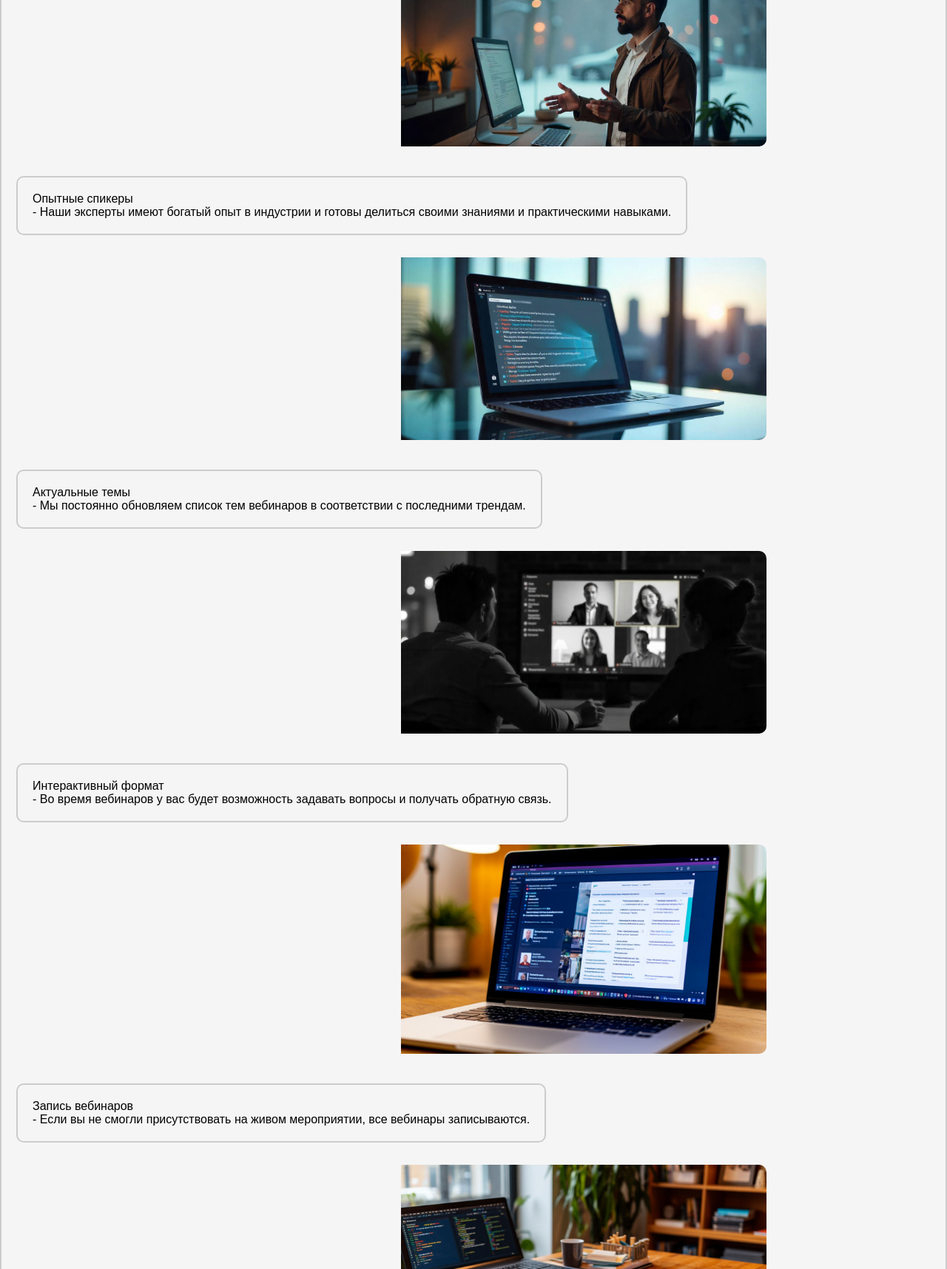
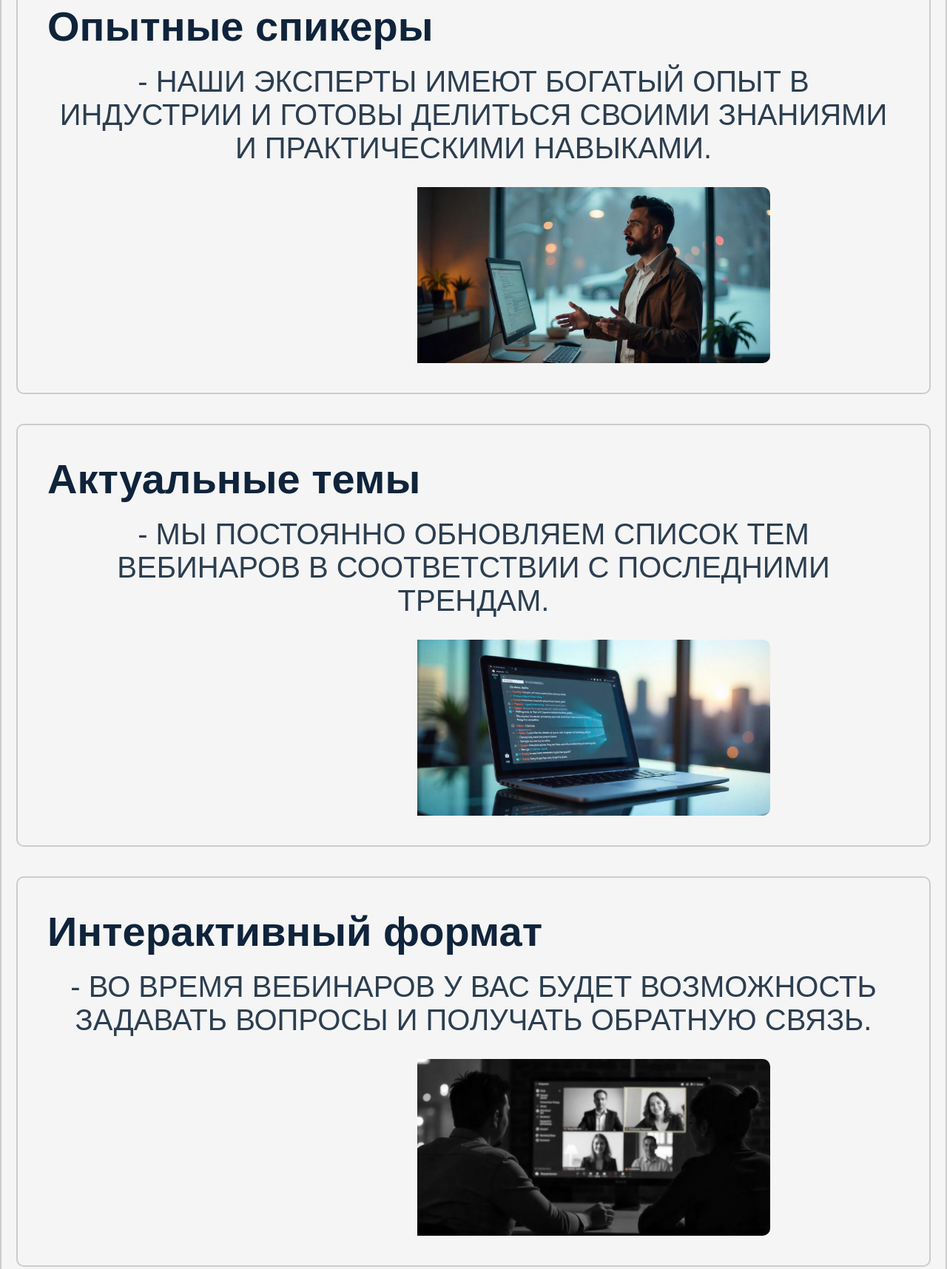
Before and after one commit to RRFEref/rodionvebinars, a plain HTML site: page index.html in a window 1280 px wide. Shown: the part 1182-2898 px from the top of the page at 74% size. Drawn offline with Linux system fonts and the light colour scheme.

Commit message:
index.html

```diff
--- a/index.html
+++ b/index.html
@@ -37,16 +37,16 @@
 <div class="container">
   <h3>Почему именно наши вебинары по программированию?</h3>
   <ul class="table">
-    <img src="static/styles/images/fonts/freepik__the-style-is-candid-image-photography-with-natural__71448.jpeg" alt="" class="tab">
-    <li class="table 1"><span class="highlight1">Опытные спикеры</span> - Наши эксперты имеют богатый опыт в индустрии и готовы делиться своими знаниями и практическими навыками.</li>
-    <img src="static/styles/images/fonts/freepik__the-style-is-candid-image-photography-with-natural__71449.jpeg" alt="" class="tab">
-      <li class="table 2"><span class="highlight2">Актуальные темы</span> - Мы постоянно обновляем список тем вебинаров в соответствии с последними трендам.</li>
-      <img src="static/styles/images/fonts/freepik__the-style-is-candid-image-photography-with-natural__71450.jpeg" alt="" class="tab">
-      <li class="table 3"><span class="highlight3">Интерактивный формат</span> - Во время вебинаров у вас будет возможность задавать вопросы и получать обратную связь.</li>
-      <img src="static/styles/images/fonts/zapis.jpg" alt="" class="tab">
-      <li class="table 4"><span class="highlight4">Запись вебинаров</span> - Если вы не смогли присутствовать на живом мероприятии, все вебинары записываются.</li>
-      <img src="static/styles/images/fonts/erf.jpg" alt="" class="tab">
-      <li class="table 5"><span class="highlight5">Доступные материалы</span> - По завершению вебинара вы получите доступ к дополнительным ресурсам. </li>
+    <li class="table 1"><span class="highlight">Опытные спикеры</span> <p class="tab">- Наши эксперты имеют богатый опыт в индустрии и готовы делиться своими знаниями и практическими навыками.</p>
+      <img class="tab" src="static/styles/images/fonts/freepik__the-style-is-candid-image-photography-with-natural__71448.jpeg" alt="" class="tab"></li>
+      <li class="table 2"><span class="highlight">Актуальные темы</span> <p class="tab">- Мы постоянно обновляем список тем вебинаров в соответствии с последними трендам.</p>
+        <img class="tab" src="static/styles/images/fonts/freepik__the-style-is-candid-image-photography-with-natural__71449.jpeg" alt="" class="tab"></li>
+      <li class="table 3"><span class="highlight">Интерактивный формат</span> <p class="tab">- Во время вебинаров у вас будет возможность задавать вопросы и получать обратную связь.</p>
+        <img class="tab" src="static/styles/images/fonts/freepik__the-style-is-candid-image-photography-with-natural__71450.jpeg" alt="" class="tab"></li>
+      <li class="table 4"><span class="highlight">Запись вебинаров</span> <p class="tab">- Если вы не смогли присутствовать на живом мероприятии, все вебинары записываются.</p>
+        <img class="tab" src="static/styles/images/fonts/zapis.jpg" alt="" class="tab"></li>
+      <li class="table 5"><span class="highlight">Доступные материалы</span> <p class="tab">- По завершению вебинара вы получите доступ к дополнительным ресурсам.</p>
+        <img class="tab" src="static/styles/images/fonts/erf.jpg" alt="" class="tab"></li>
   </ul>
 </div>
 <div class="footer">
```
